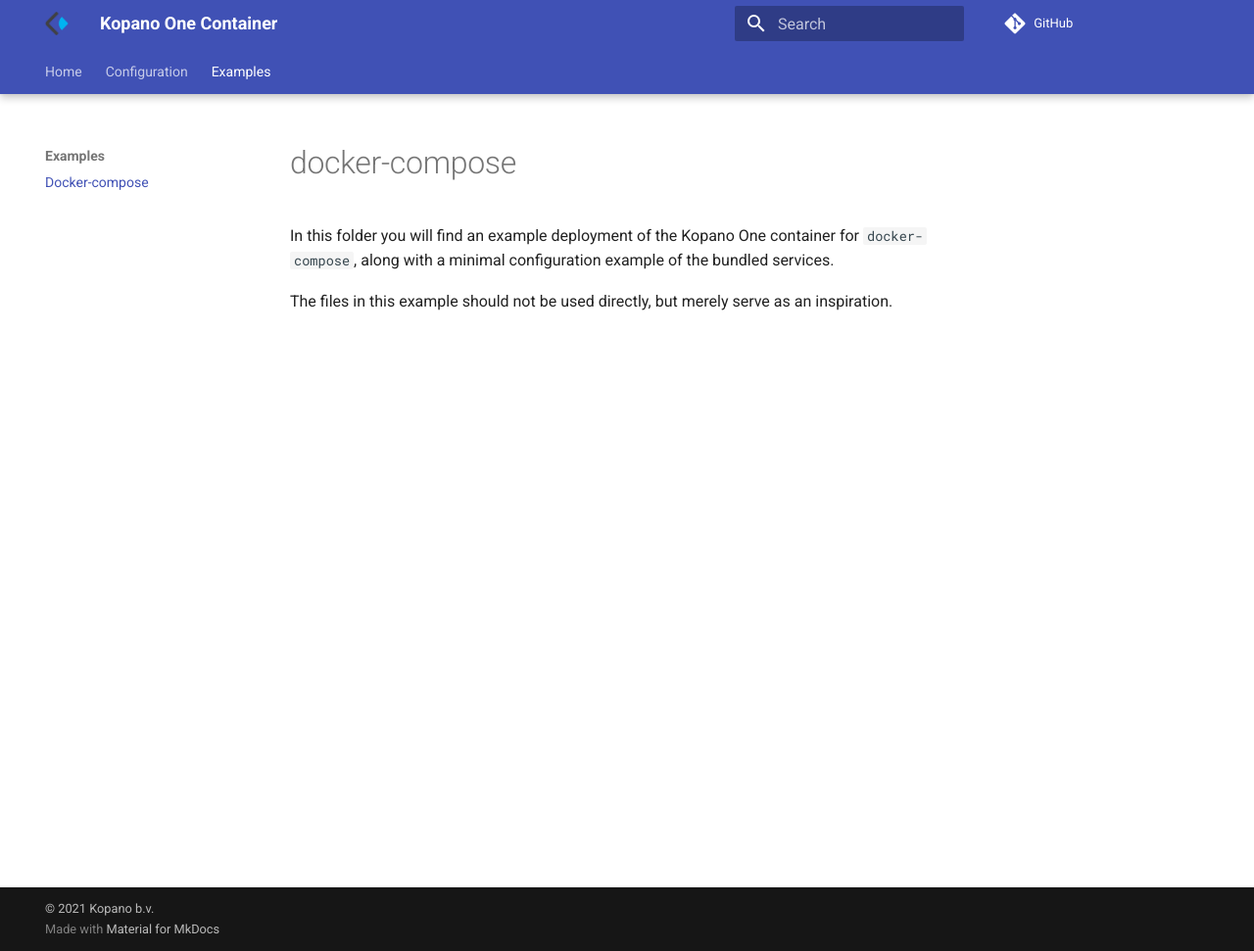
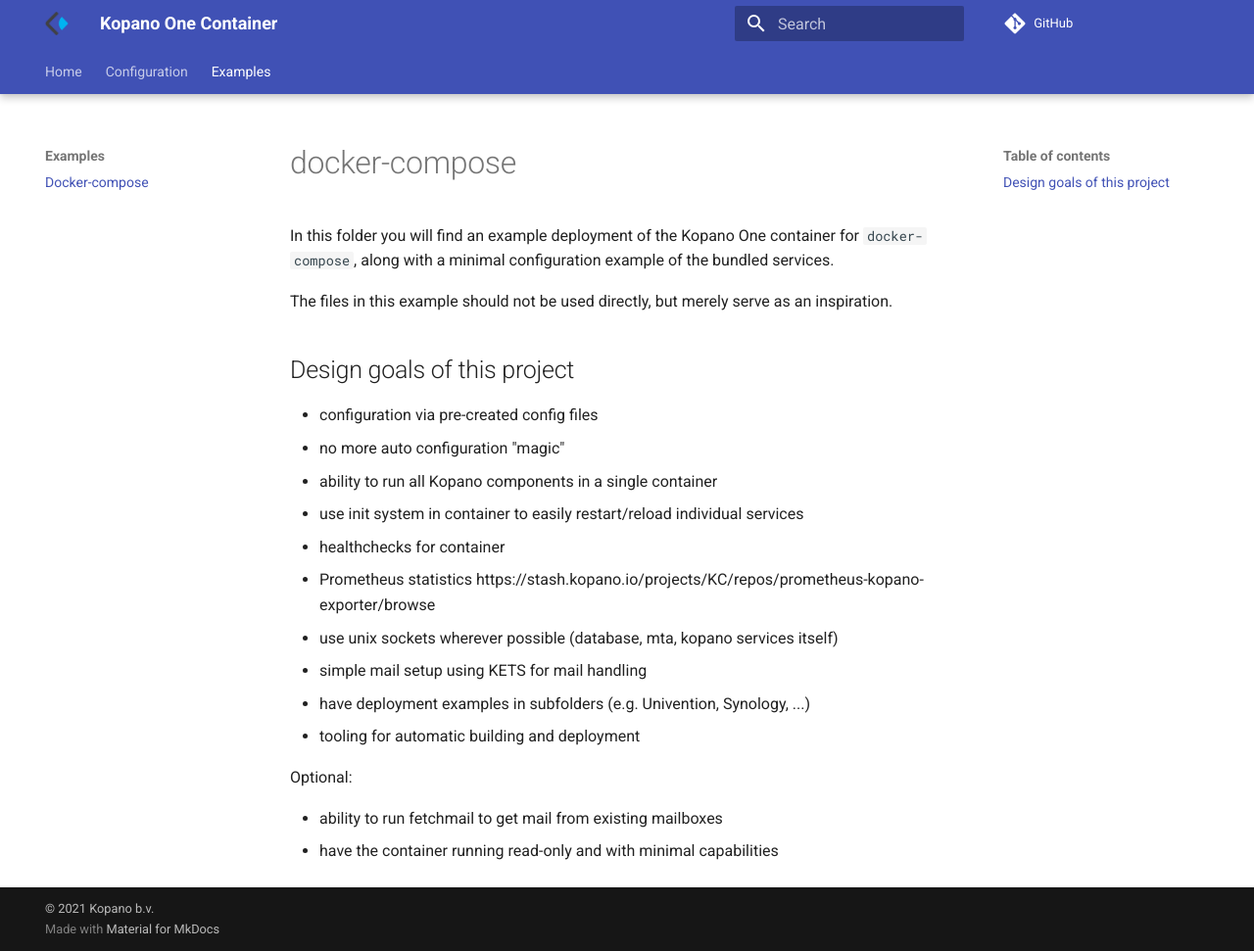
Before and after one commit to Kopano-dev/kopano-one-container, an MkDocs documentation site: the page built from docs/docker-compose/index.md, in a window 1280 px wide and 971 px high. Shown: the whole window at 98% size. Built offline with MkDocs 1.6.1 and Material for MkDocs 9.7.7, drawn with Linux system fonts in a browser that asks for light colours; comment, search, counter and statistics services are not loaded.

Commit message:
Address review comments move goals to documentation
Signed-off-by: Felix Bartels <f.bartels@kopano.com>

```diff
--- a/docs/docker-compose/index.md
+++ b/docs/docker-compose/index.md
@@ -3,3 +3,21 @@
 In this folder you will find an example deployment of the Kopano One container for `docker-compose`, along with a minimal configuration example of the bundled services.
 
 The files in this example should not be used directly, but merely serve as an inspiration.
+
+## Design goals of this project
+
+- configuration via pre-created config files
+  - no more auto configuration "magic"
+- ability to run all Kopano components in a single container
+- use init system in container to easily restart/reload individual services
+- healthchecks for container
+- Prometheus statistics https://stash.kopano.io/projects/KC/repos/prometheus-kopano-exporter/browse
+- use unix sockets wherever possible (database, mta, kopano services itself)
+- simple mail setup using KETS for mail handling
+- have deployment examples in subfolders (e.g. Univention, Synology, ...)
+- tooling for automatic building and deployment
+
+Optional:
+
+- ability to run fetchmail to get mail from existing mailboxes
+- have the container running read-only and with minimal capabilities
```
Also changed, not shown: README.md (+0 -21 lines), 4 other files.
